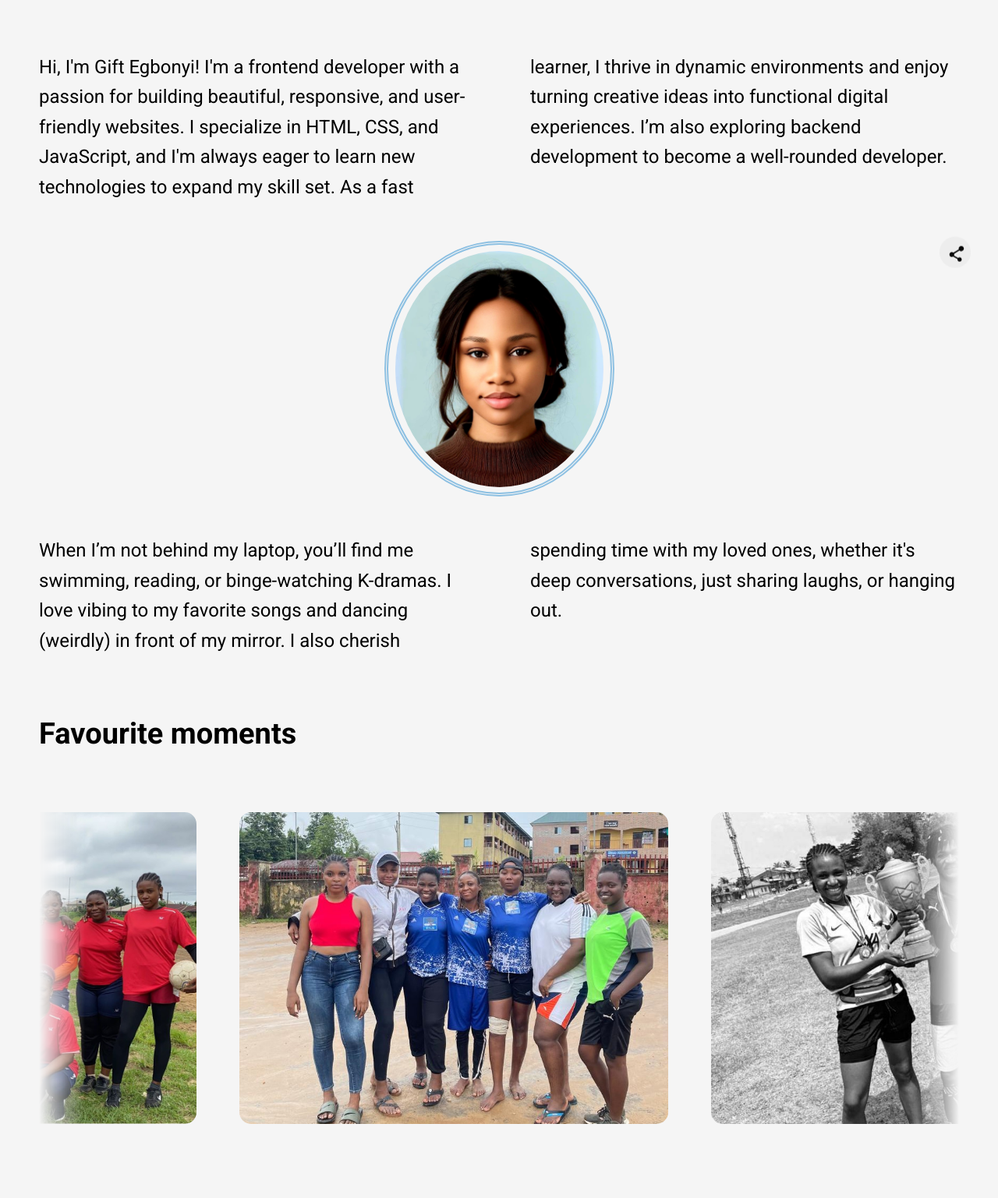
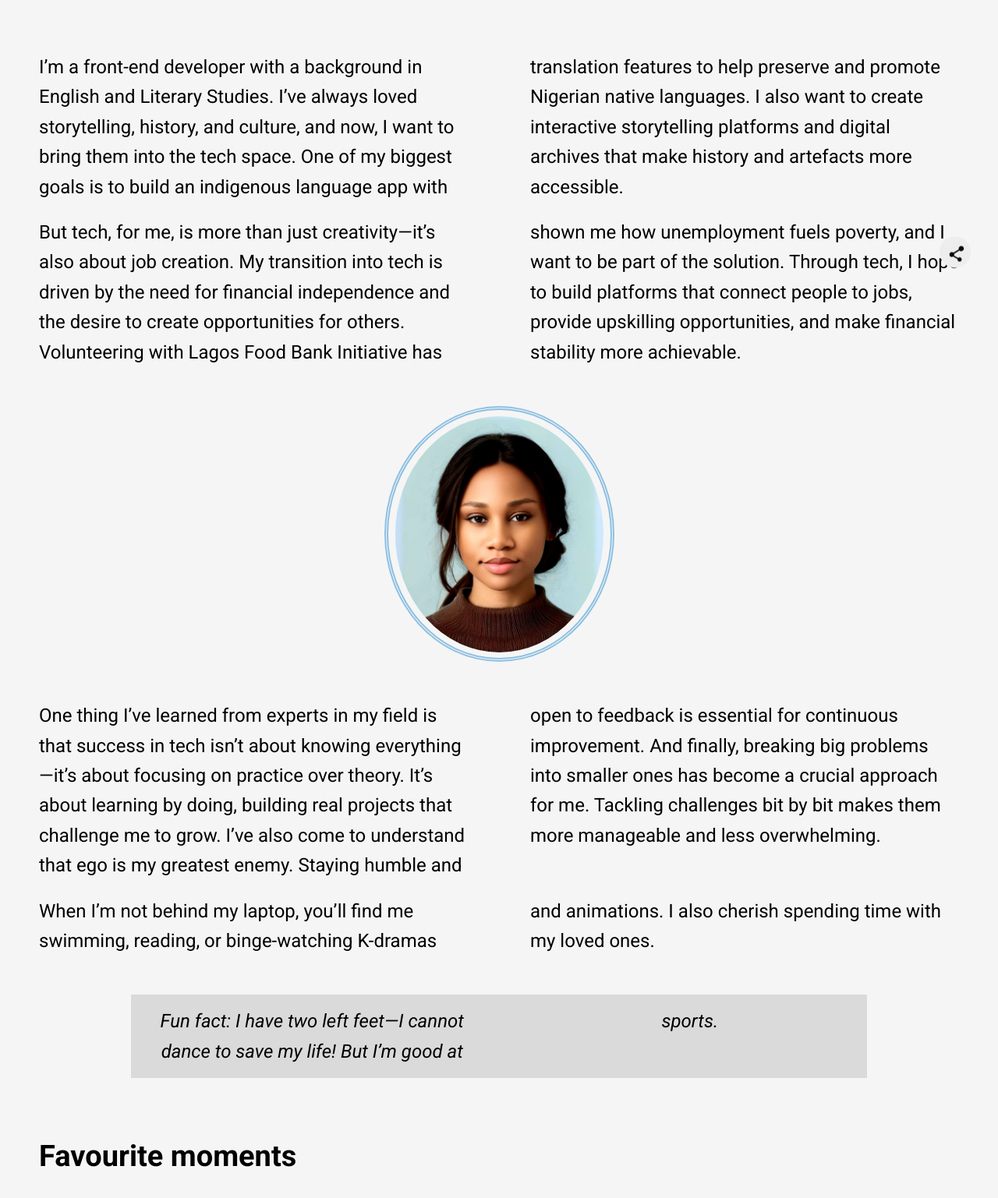
Before and after one commit to GiftinTech/gift-egbonyi-portfolio, a plain HTML site: page index.html in a window 1280 px wide. Shown: the part 443-1980 px from the top of the page at 78% size. Drawn offline with Linux system fonts and the light colour scheme.

Commit message:
Changed my bio in about section

```diff
--- a/index.html
+++ b/index.html
@@ -56,7 +56,22 @@
     <div class="about-content">
       <h1>Frontend <span class="about-h1-span">Developer</span>.</h1>
       <p>
-        Hi, I'm Gift Egbonyi! I'm a frontend developer with a passion for building beautiful, responsive, and user-friendly websites. I specialize in HTML, CSS, and JavaScript, and I'm always eager to learn new technologies to expand my skill set. As a fast learner, I thrive in dynamic environments and enjoy turning creative ideas into functional digital experiences. I’m also exploring backend development to become a well-rounded developer.
+        I’m a front-end developer with a background in English and Literary Studies.
+        I’ve always loved storytelling, history, and culture, and now, I want to bring
+        them into the tech space. One of my biggest goals is to build an indigenous
+        language app with translation features to help preserve and promote
+        Nigerian native languages. I also want to create interactive storytelling
+        platforms and digital archives that make history and artefacts more
+        accessible.
+      </p>
+      <p>
+        But tech, for me, is more than just creativity—it’s also about job creation. My
+        transition into tech is driven by the need for financial independence and the
+        desire to create opportunities for others. Volunteering with Lagos Food Bank
+        Initiative has shown me how unemployment fuels poverty, and I want to be
+        part of the solution. Through tech, I hope to build platforms that connect
+        people to jobs, provide upskilling opportunities, and make financial stability
+        more achievable.
       </p>
 
       <div class="about-img">
@@ -64,7 +79,21 @@
       </div>
 
       <p>
-        When I’m not behind my laptop, you’ll find me swimming, reading, or binge-watching K-dramas. I love vibing to my favorite songs and dancing (weirdly) in front of my mirror. I also cherish spending time with my loved ones, whether it's deep conversations, just sharing laughs, or hanging out.
+        One thing I’ve learned from experts in my field is that success in tech isn’t
+        about knowing everything—it’s about focusing on practice over theory. It’s
+        about learning by doing, building real projects that challenge me to grow. I’ve also come to understand that ego is my greatest enemy. Staying
+        humble and open to feedback is essential for continuous improvement. And
+        finally, breaking big problems into smaller ones has become a crucial
+        approach for me. Tackling challenges bit by bit makes them more
+        manageable and less overwhelming.
+      </p>
+
+      <p>
+        When I’m not behind my laptop, you’ll find me swimming, reading, or binge-watching K-dramas and animations. I also cherish spending time with my loved ones.
+      </p>
+      <p>
+        <em> Fun fact: I have two left feet—I cannot dance to
+          save my life! But I’m good at sports.</em>
       </p>
 
       <p>Favourite moments</p>
--- a/styles.css
+++ b/styles.css
@@ -12,6 +12,7 @@
   --SVGFILL: #000;
   --BGCOLOR: whitesmoke;
   --BOXSHADOW: rgba(0, 0, 0, 0.521);
+  --PBGCOLOR: rgb(219, 218, 218);
 }
 
 /* Dark mode */
@@ -21,6 +22,7 @@
   --BGCOLOR: #121212;
   --SVGFILL: #fff;
   --BOXSHADOW: rgba(248, 242, 242, 0.089);
+  --PBGCOLOR: #222121;
 }
 
 /* General reset */
@@ -244,7 +246,7 @@ li .sidebar-resume:is(:hover, :focus) {
   font-family: 'Outfit', sans-serif;
   font-size: 46px;
   line-height: 40px;
-  margin-bottom: 30px;
+  margin-bottom: 50px;
   opacity: 0.7;
 }
 
@@ -271,7 +273,15 @@ li .sidebar-resume:is(:hover, :focus) {
   border-radius: 100%;
 }
 
-.about-content p:nth-of-type(3) {
+.about-content p:nth-of-type(5) {
+  background-color: var(--PBGCOLOR);
+  padding: 15px 25px 15px 30px;
+  width: 80%;
+  margin: 50px auto;
+  text-align: center;
+}
+
+.about-content p:nth-of-type(6) {
   margin: 30px auto;
   font-size: 25px;
   font-weight: bold;
@@ -851,12 +861,12 @@ li .sidebar-resume:is(:hover, :focus) {
     justify-content: space-between;
     align-items: center;
     gap: 10px;
-    margin-right: -50px;
+    margin-right: -30px;
   }
 
   .brand-name {
     font-size: 24px;
-    margin-right: 110px;
+    margin-right: 130px;
   }
 
   header li a {
@@ -867,6 +877,10 @@ li .sidebar-resume:is(:hover, :focus) {
   header li a:is(:hover, :focus) {
     font-weight: bold;
     transform: scale(1.1);
+  }
+
+  section {
+    padding: 0 30px;
   }
 
   .about-content h1 {
@@ -945,7 +959,7 @@ li .sidebar-resume:is(:hover, :focus) {
     margin: 50px auto;
   }
 
-  .about-content p:nth-of-type(3) {
+  .about-content p:nth-of-type(6) {
     margin: 50px auto;
     font-size: 30px;
   }
@@ -1047,13 +1061,20 @@ li .sidebar-resume:is(:hover, :focus) {
 }
 @media (min-width: 800px) {
   header ul { gap: 25px; }
+
+  .brand-name { margin-right: 180px; }
 }
-@media (min-width: 834px) { header ul { gap: 30px; } }
+@media (min-width: 834px) {
+  header ul { gap: 30px; }
+  .brand-name { margin-right: 180px; }
+}
 @media (min-width: 884px) {
   .brand-name { margin-right: 230px; }
 }
 @media (min-width: 1114px) {
   header ul { gap: 50px; }
+
+  .brand-name { margin-right: 380px!important; }
 }
 @media (min-width: 1024px) {
   header ul { gap: 38px; }
@@ -1087,7 +1108,7 @@ li .sidebar-resume:is(:hover, :focus) {
     margin: 100px 0;
   }
 
-  .about-content p:nth-of-type(3) {
+  .about-content p:nth-of-type(6) {
     margin: 70px auto;
     font-size: 38px;
   }
@@ -1199,7 +1220,7 @@ li .sidebar-resume:is(:hover, :focus) {
   header ul { gap: 40px; }
   header li { font-size: 20px; }
   .brand-name {
-    margin-right: 490px;
+    margin-right: 500px!important;
     font-size: 34px;
   }
 
@@ -1263,7 +1284,7 @@ li .sidebar-resume:is(:hover, :focus) {
   }
   .brand-name {
     font-size: 48px;
-    margin-right: 880px;
+    margin-right: 900px!important;
   }
 
   .about-content h1 {
```
